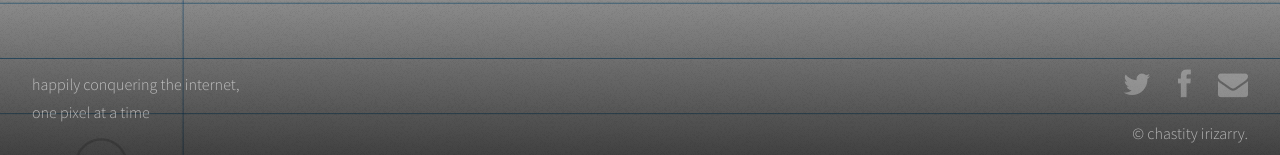
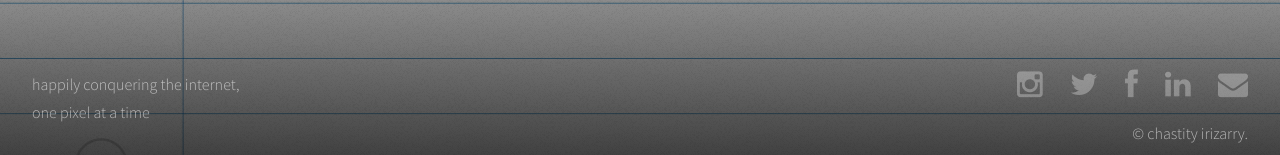
Before and after one commit to damonnbc/chastityinc, a plain HTML site: page index.html in a window 1280 px wide. Shown: the part 642-797 px from the top of the page. Drawn offline with Linux system fonts and the light colour scheme.

Commit message:
fixed the link issue for now

```diff
--- a/index.html
+++ b/index.html
@@ -64,8 +64,8 @@
 							<h2>Broken Pixels	</h2>
 							<a href="http://youtube.com/officialbrokenpixels"><img src="images/thumbs/bp-logo.png" alt=""></a>
 						</article>
-
-						<!--<article class="item thumb" data-width="476">
+						<!--
+						<article class="item thumb" data-width="476">
 							<h2>Kingdom of the Wind</h2>
 							<a href="images/fulls/05.jpg"><img src="images/thumbs/05.jpg" alt=""></a>
 						</article>
@@ -108,8 +108,10 @@
 				</div>
 				<div class="right">
 					<ul class="contact">
+						<li><a href="http://facebook.com/chastityinc" class="fa fa-instagram solo"><span>Facebook</span></a></li>
 						<li><a href="http://twitter.com/chastity" target="_blank" class="fa fa-twitter solo"><span>Twitter</span></a></li>
 						<li><a href="http://facebook.com/nuyoriquena2" class="fa fa-facebook solo"><span>Facebook</span></a></li>
+						<li><a href="http://linkedIn.com/in/chastity" class="fa fa-linkedin solo"><span>Facebook</span></a></li>
 						<li><a href="mailto:chastity@chastityinc.com" class="fa fa-envelope solo"><span>Email</span></a></li>
 					</ul>
 					<div id="copyright">
--- a/js/config.js
+++ b/js/config.js
@@ -477,7 +477,7 @@ $(function() { h5u_parallelism.init({
 							overlayOpacity: _.settings.popupOverlayOpacity,
 							popupCloserText: '',
 							popupLoaderText: '',
-							selector: '.thumb a',
+							selector: '.thumbs a',
 							usePopupCaption: true,
 							usePopupCloser: false,
 							usePopupDefaultStyling: false,
```
